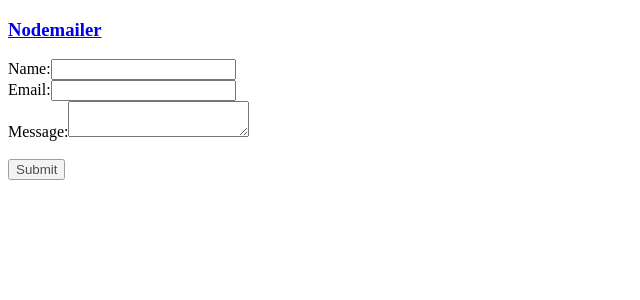
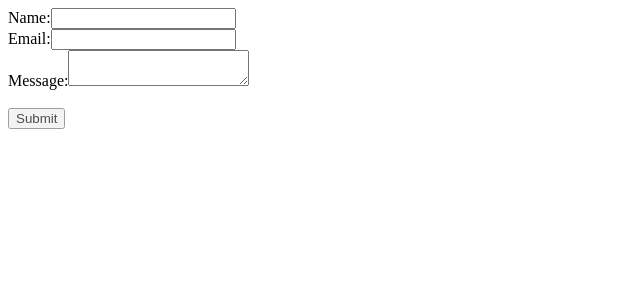
Before and after one commit to cusco1982/nodemail, a React (Create React App) app in the folder client/: page / in a window 1280 px wide. Shown: the top 300 px of the page, without its empty margins (0-640 px from the left). Built offline with nearby package versions, Linux system fonts and the light colour scheme; the HTML template or start-up script is replaced by a standard one.

Commit message:
post hits backend

```diff
--- a/client/src/App.js
+++ b/client/src/App.js
@@ -1,31 +1,83 @@
 import React, { Component } from "react";
-import { BrowserRouter as Router, Route, Switch } from "react-router-dom";
-// import Jumbotron from "./components/Jumbotron";
-import NavBar from "./components/Nav";
-// import Books from "./pages/Books";
-import Contact from "./pages/Contact";
+import { Form, FormGroup, Input, Label, Button } from 'reactstrap';
+import axios from 'axios';
+
+
+class App extends Component {
+
+  constructor() {
+    super()
+
+    this.state = {
+      name: '',
+      email: '',
+      message: ''
+    }
+
+    this.handleChange=this.handleChange.bind(this)
+    this.handleSubmit=this.handleSubmit.bind(this)
+
+  }
+
+
+  handleChange = event => {
+    const { name, value } = event.target;
+    this.setState({
+      [name]: value
+    });
+  };
+
+
+  async handleSubmit(e) {
+    e.preventDefault()
+
+    const { name, email, message } = this.state;
+    // console.log(this.state);
+
+    const form = await axios.post('/api/form', {
+      name,
+      email,
+      message
+    })
+
+  }
 
 
 
-function App() {
-  return (
-    <Router>
-      <div>
+  render() {
+    return (
 
-        <NavBar />
 
-        {/* <Jumbotron />
-        <Switch>
-          <Route exact path="/"
-          component={Books}
-          />
-          <Route exact path="/saved" component={Books}/>
-        </Switch> */}
-        <Route exact path="/" component={Contact}/>
+      <Form onSubmit={this.handleSubmit} style={{ width: "600px" }}>
 
-      </div>
-    </Router>
-  )
+        <FormGroup>
+          <Label for="name">Name:</Label>
+          <Input type="name" name="name" onChange={this.handleChange} />
+        </FormGroup>
+
+        <FormGroup>
+          <Label for="email">Email:</Label>
+          <Input type="email" name="email" onChange={this.handleChange} />
+        </FormGroup>
+
+        <FormGroup>
+          <Label for="message">Message:</Label>
+          <Input type="textarea" name="message" onChange={this.handleChange} />
+        </FormGroup>
+
+        <br />
+
+        <div>
+          <Button style={{ marginBottom: "10px", opacity: "70%" }} type="submit">Submit</Button>
+        </div>
+
+      </Form>
+
+
+    );
+  }
+
 }
 
+
 export default App;
--- a/client/src/pages/Contact.js
+++ b/client/src/pages/Contact.js
@@ -1,81 +1,81 @@
-import React, { Component } from "react";
-import { Form, FormGroup, Input, Label, Button } from 'reactstrap';
-import axios from 'axios';
+// import React, { Component } from "react";
+// import { Form, FormGroup, Input, Label, Button } from 'reactstrap';
+// import axios from 'axios';
 
 
-class Contact extends Component {
+// class Contact extends Component {
 
-  constructor() {
-    super()
+//   constructor() {
+//     super()
 
-    this.state = {
-      name: '',
-      email: '',
-      message: ''
-    }
+//     this.state = {
+//       name: '',
+//       email: '',
+//       message: ''
+//     }
 
-    this.handleChange=this.handleChange.bind(this)
-    this.handleSubmit=this.handleSubmit.bind(this)
+//     this.handleChange=this.handleChange.bind(this)
+//     this.handleSubmit=this.handleSubmit.bind(this)
 
-  }
+//   }
 
 
-  handleChange = event => {
-    const { name, value } = event.target;
-    this.setState({
-      [name]: value
-    });
-  };
+//   handleChange = event => {
+//     const { name, value } = event.target;
+//     this.setState({
+//       [name]: value
+//     });
+//   };
 
 
-  async handleSubmit(e) {
-    e.preventDefault();
+//   async handleSubmit(e) {
+//     e.preventDefault();
 
-    const { name, email, message } = this.state;
-    // console.log(this.state);
+//     const { name, email, message } = this.state;
+//     // console.log(this.state);
 
-    const form = await axios.post('/api/form', {
-      name,
-      email,
-      message
-    })
+//     const form = await axios.post('/api/form', {
+//       name,
+//       email,
+//       message
+//     })
 
-  }
+//   }
 
 
 
-  render() {
-    return (
+//   render() {
+//     return (
 
 
-      <Form onSubmit={this.handleSubmit} style={{ width: "600px" }}>
+//       <Form onSubmit={this.handleSubmit} style={{ width: "600px" }}>
 
-        <div>
-          <label for="name">Name:</label>
-          <Input type="name" name="name" onChange={this.handleChange} />
-        </div>
-        <div>
-          <label for="email">Email:</label>
-          <Input type="email" name="email" onChange={this.handleChange} />
-        </div>
-        <div>
-          <label for="message">Message:</label>
-          <Input type="textarea" name="message" onChange={this.handleChange} />
-        </div>
+//         <div>
+//           <label for="name">Name:</label>
+//           <Input type="name" name="name" onChange={this.handleChange} />
+//         </div>
+//         <div>
+//           <label for="email">Email:</label>
+//           <Input type="email" name="email" onChange={this.handleChange} />
+//         </div>
+//         <div>
+//           <label for="message">Message:</label>
+//           <Input type="textarea" name="message" onChange={this.handleChange} />
+//         </div>
 
-        <br />
+//         <br />
 
-        <div>
-          <button style={{ marginBottom: "10px", opacity: "70%" }} type="submit">Submit</button>
-        </div>
+//         <div>
+//           <button style={{ marginBottom: "10px", opacity: "70%" }} type="submit">Submit</button>
+//         </div>
 
-      </Form>
+//       </Form>
 
 
-    );
-  }
+//     );
+//   }
 
-}
+// }
 
 
-export default Contact;
+// export default Contact;
--- a/package.json
+++ b/package.json
@@ -23,6 +23,8 @@
     "nodemon": "^1.18.7"
   },
   "dependencies": {
+    "axios": "^0.19.2",
+    "body-parser": "^1.19.0",
     "dotenv": "^8.2.0",
     "express": "^4.15.4",
     "if-env": "^1.0.4",
```
Also changed, not shown: 2 other files (tests, documents, lock files or other folders).
